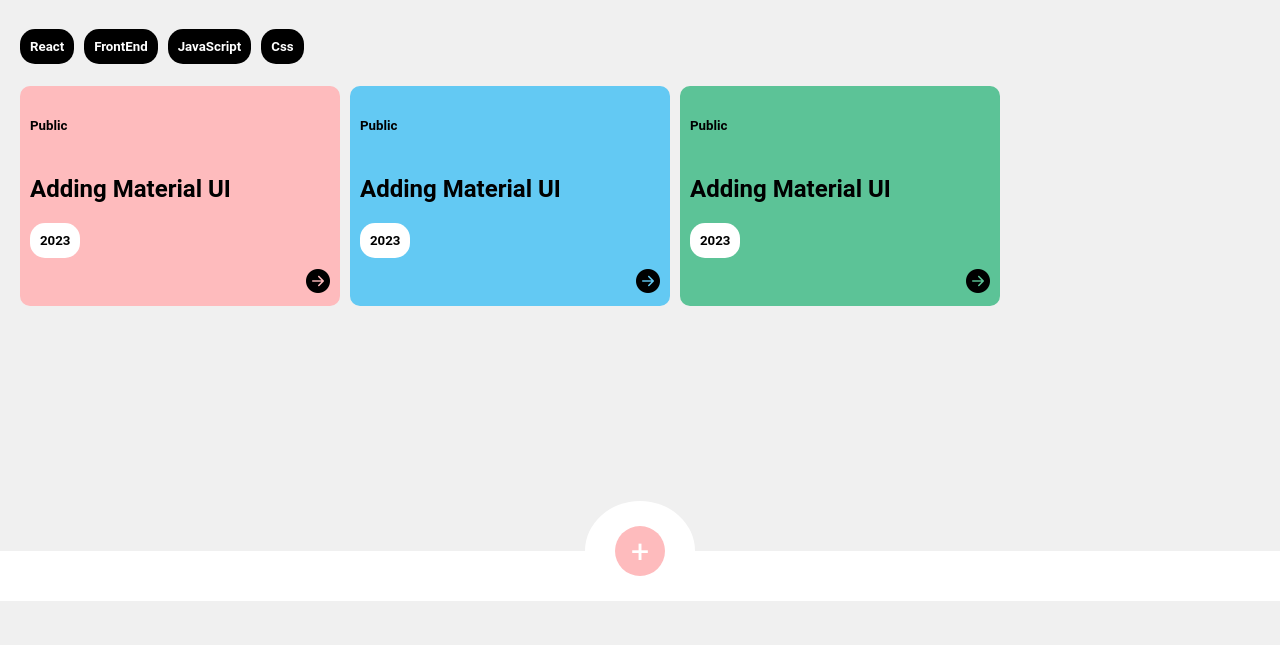
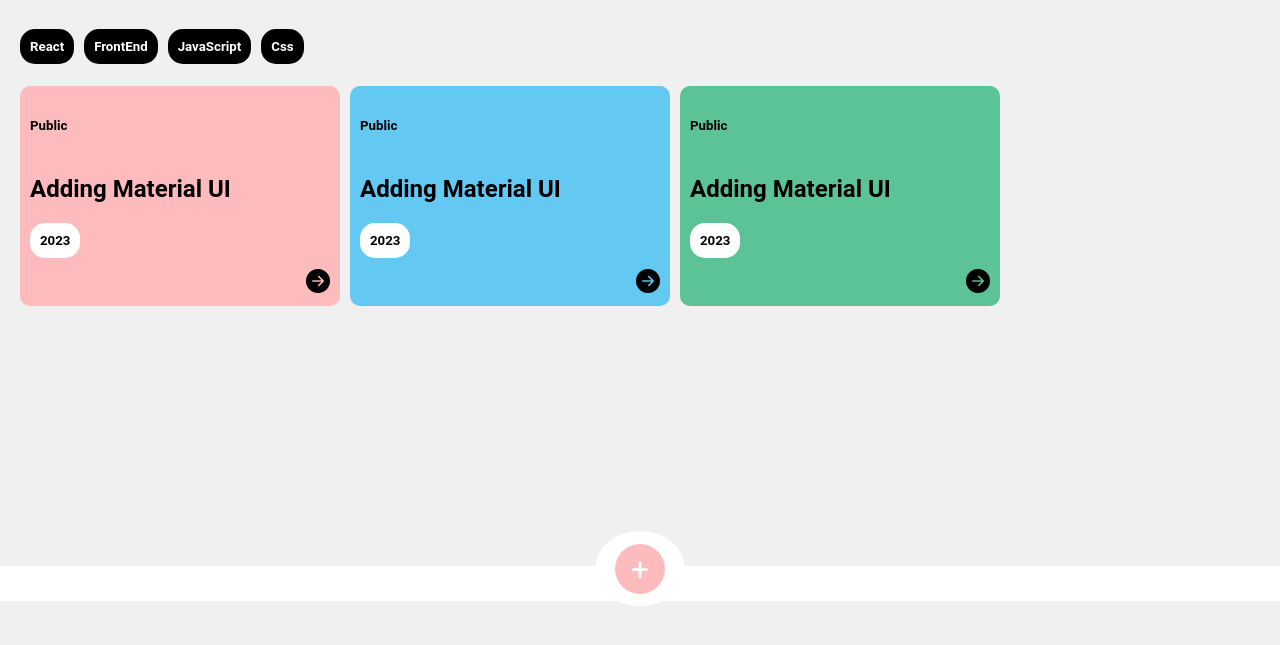
Before and after one commit to Xokhezi/Insta-modern-cards, a plain HTML site: page index.html in a window 1280 px wide. Shown: the part 199-844 px from the top of the page. Drawn offline with nearby package versions, Linux system fonts and the light colour scheme.

Commit message:
restyling footer button

```diff
--- a/style.css
+++ b/style.css
@@ -112,7 +112,7 @@
   bottom: 0;
   left: 0;
   width: 100%;
-  height: 50px;
+  height: 35px;
   display: flex;
   justify-content: center;
 }
@@ -133,12 +133,12 @@
   scale: 1.1;
 }
 .btn-border {
-  transform: translateY(-50px);
+  transform: translateY(-35px);
   display: flex;
   justify-content: center;
   align-items: center;
   background: white;
   border-radius: 70%;
-  width: 110px;
-  height: 100px;
+  width: 90px;
+  height: 75px;
 }
```
